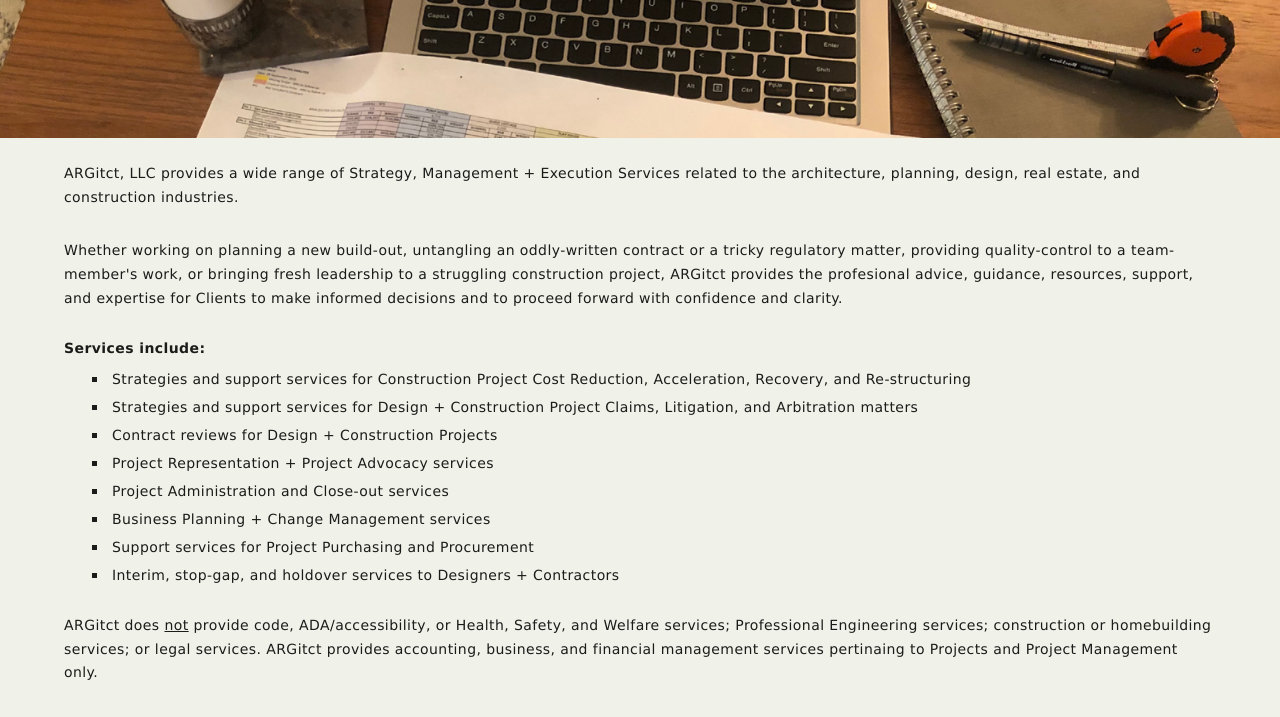
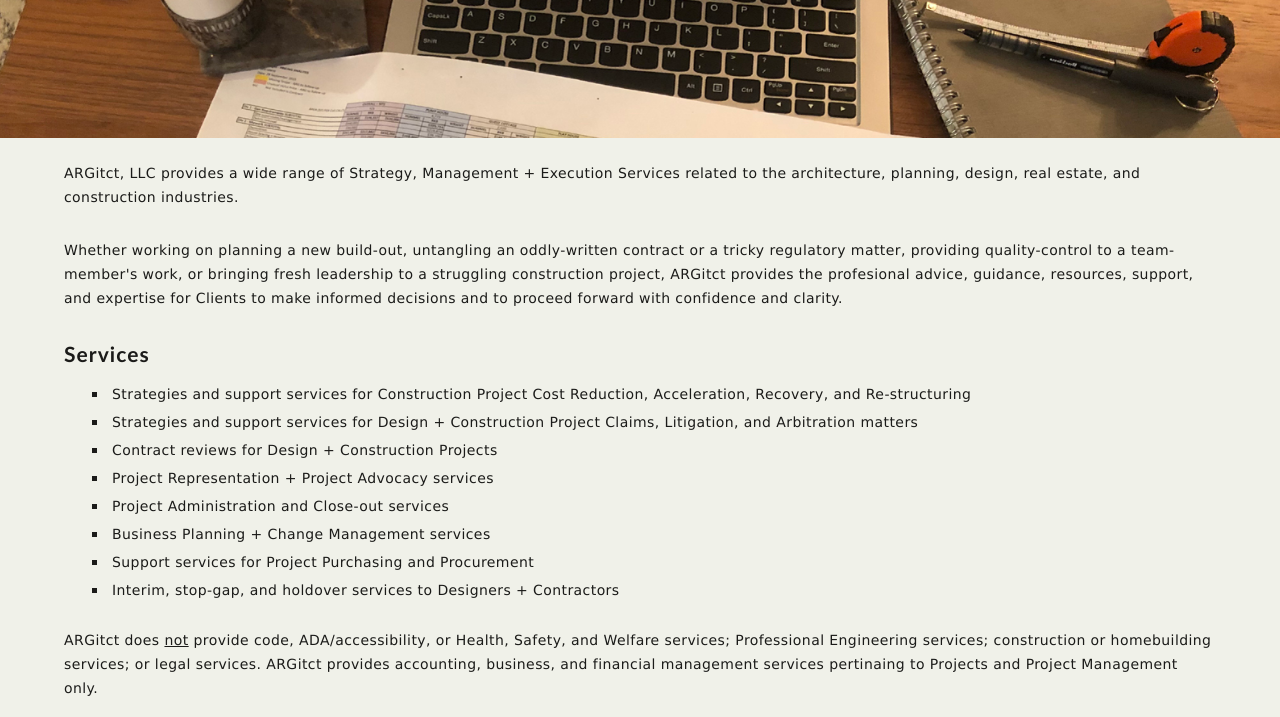
Before and after one commit to purplepanda/argitct2, a website: page services.html in a window 1280 px wide. Shown: the part 83-800 px from the top of the page. Drawn offline with Linux system fonts and the light colour scheme; files whose address does not match are found by name.

Commit message:
changing Services title

```diff
--- a/services.html
+++ b/services.html
@@ -55,7 +55,7 @@
             <section class="content">
                 <p>ARGitct, LLC provides a wide range of Strategy, Management + Execution Services related to the architecture, planning, design, real estate, and construction industries.</p>
                 <p>Whether working on planning a new build-out, untangling an oddly-written contract or a tricky regulatory matter, providing quality-control to a team-member's work, or bringing fresh leadership to a struggling construction project, ARGitct provides the profesional advice, guidance, resources, support, and expertise for Clients to make informed decisions and to proceed forward with confidence and clarity.</p>
-                <h4>Services include:</h4>
+                <h1>Services</h1>
                 <ul>
                     <li>Strategies and support services for Construction Project Cost Reduction, Acceleration, Recovery, and Re-structuring</li>
                     <li>Strategies and support services for Design + Construction Project Claims, Litigation, and Arbitration matters</li>
```
